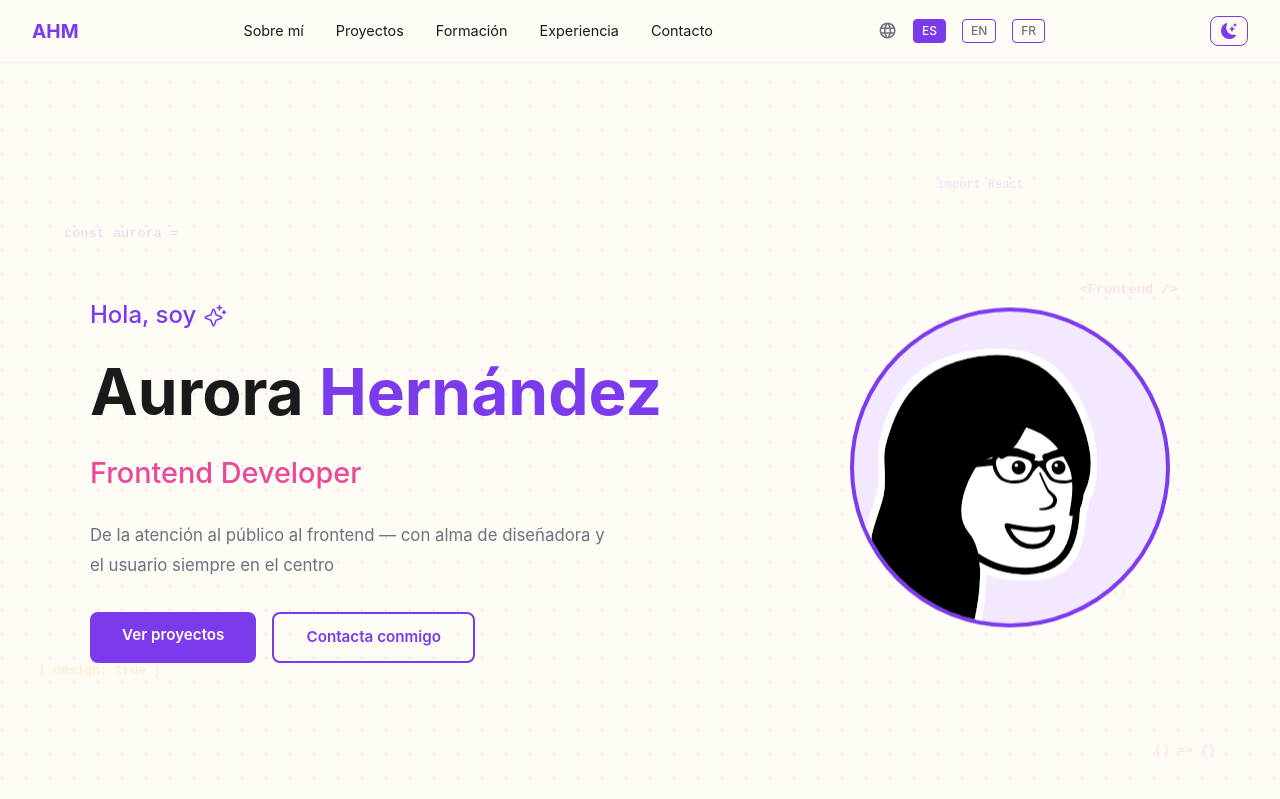
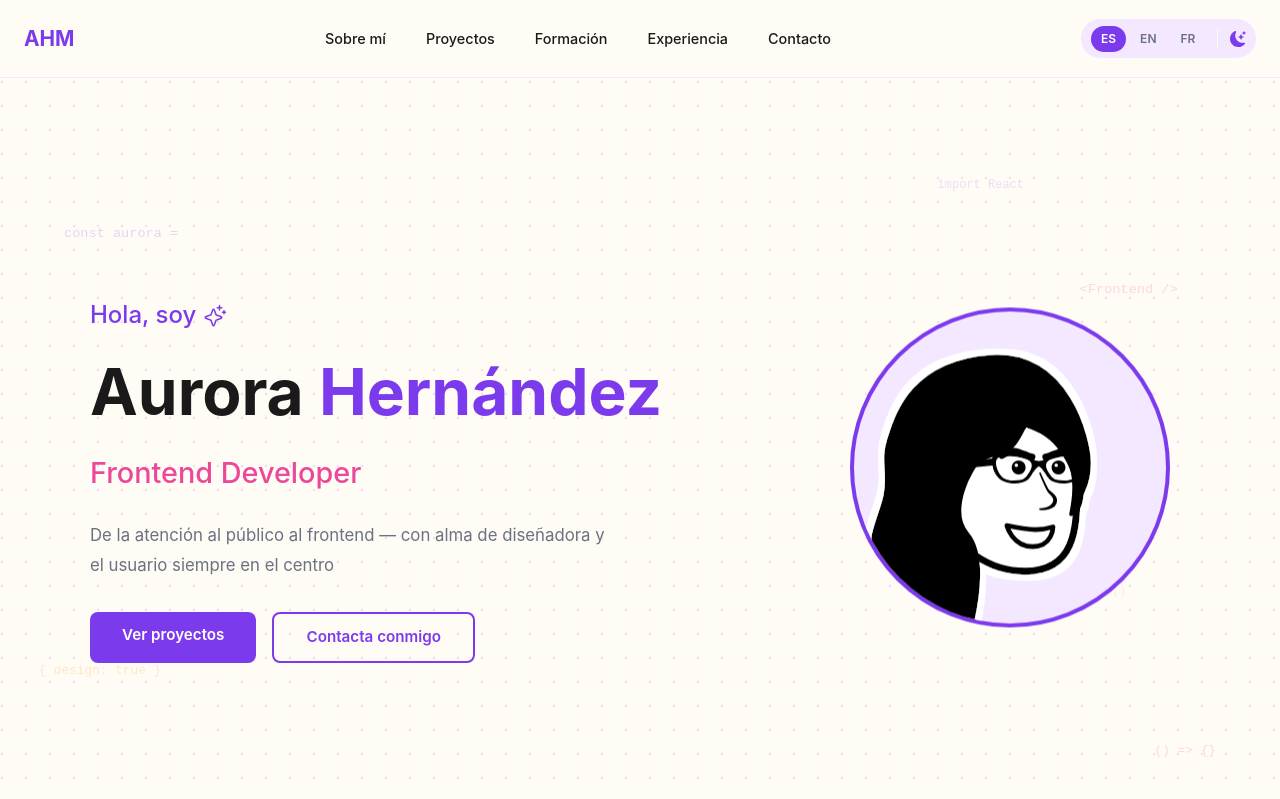
Before and after one commit to aurohm97-cell/portfolio_aurora, a React (Vite) app: page / in a window 1280 px wide. Shown: the top 799 px of the page. Built offline with nearby package versions, Linux system fonts and the light colour scheme.

Commit message:
feat: add education section with featured and complementary items

```diff
--- a/src/components/Navbar.tsx
+++ b/src/components/Navbar.tsx
@@ -1,7 +1,6 @@
 import { useState, useEffect, useRef } from 'react'
 import { useTranslation } from 'react-i18next'
 import { BsMoonStarsFill, BsSunFill } from 'react-icons/bs'
-import { MdLanguage } from 'react-icons/md'
 import { HiMenu, HiX } from 'react-icons/hi'
 
 interface NavbarProps {
@@ -21,8 +20,26 @@ function Navbar({ darkMode, toggleDarkMode }: NavbarProps) {
     i18n.changeLanguage(lang)
   }
 
+  useEffect(() => {
+    document.body.style.overflow = menuOpen ? 'hidden' : ''
+    return () => {
+      document.body.style.overflow = ''
+    }
+  }, [menuOpen])
+
+  useEffect(() => {
+    function handleClickOutside(e: MouseEvent) {
+      if (menuRef.current && !menuRef.current.contains(e.target as Node)) {
+        setMenuOpen(false)
+      }
+    }
+    document.addEventListener('mousedown', handleClickOutside)
+    return () => document.removeEventListener('mousedown', handleClickOutside)
+  }, [])
+
   return (
-    <nav style={{
+    <nav
+      style={{
         position: 'fixed',
         top: 0,
         left: 0,
@@ -30,18 +47,35 @@ function Navbar({ darkMode, toggleDarkMode }: NavbarProps) {
         zIndex: 100,
         backgroundColor: 'var(--bg)',
         borderBottom: '1px solid var(--bg-secondary)',
-      padding: '1rem 2rem',
+        transition: 'background-color 0.3s ease',
+      }}
+    >
+      <div
+        style={{
+          maxWidth: '1280px',
+          margin: '0 auto',
           display: 'flex',
           justifyContent: 'space-between',
           alignItems: 'center',
-      transition: 'background-color 0.3s ease',
-    }}>
-      <a href="#" style={{ fontWeight: 700, fontSize: '1.2rem', color: 'var(--primary)', textDecoration: 'none', cursor: 'pointer' }}>
+          padding: '1.2rem 1.5rem',
+        }}
+      >
+        <a
+          href="#"
+          style={{
+            fontWeight: 700,
+            fontSize: '1.3rem',
+            color: 'var(--primary)',
+            textDecoration: 'none',
+            cursor: 'pointer',
+          }}
+        >
           AHM
         </a>
 
-      <div style={{ display: 'flex', gap: '2rem', alignItems: 'center' }}>
-        {['about', 'projects', 'education', 'experience', 'contact'].map(section => (
+        {/* Links - solo visible en desktop */}
+        <div className="hidden md:flex" style={{ gap: '2.5rem', alignItems: 'center' }}>
+          {SECTIONS.map(section => (
             <a
               key={section}
               href={`#${section}`}
@@ -49,6 +83,7 @@ function Navbar({ darkMode, toggleDarkMode }: NavbarProps) {
                 color: 'var(--text)',
                 textDecoration: 'none',
                 fontSize: '0.9rem',
+                fontWeight: 500,
                 transition: 'color 0.2s ease',
               }}
               onMouseEnter={e => (e.currentTarget.style.color = 'var(--primary)')}
@@ -59,9 +94,115 @@ function Navbar({ darkMode, toggleDarkMode }: NavbarProps) {
           ))}
         </div>
 
-      <div style={{ display: 'flex', gap: '1rem', alignItems: 'center' }}>
-        <MdLanguage style={{ color: 'var(--text-muted)', fontSize: '1.2rem' }} />
-          {['es', 'en', 'fr'].map(lang => (
+        {/* Controles - solo visible en desktop */}
+        <div
+          className="hidden md:flex"
+          style={{
+            alignItems: 'center',
+            gap: '0.75rem',
+            backgroundColor: 'var(--bg-secondary)',
+            borderRadius: '999px',
+            padding: '0.4rem 0.6rem',
+          }}
+        >
+          <div style={{ display: 'flex', gap: '0.25rem' }}>
+            {LANGS.map(lang => (
+              <button
+                key={lang}
+                onClick={() => changeLanguage(lang)}
+                style={{
+                  background: i18n.language === lang ? 'var(--primary)' : 'transparent',
+                  color: i18n.language === lang ? '#fff' : 'var(--text-muted)',
+                  border: 'none',
+                  borderRadius: '999px',
+                  padding: '4px 10px',
+                  fontSize: '0.75rem',
+                  cursor: 'pointer',
+                  fontWeight: 600,
+                }}
+              >
+                {lang.toUpperCase()}
+              </button>
+            ))}
+          </div>
+
+          <div style={{ width: '1px', height: '20px', backgroundColor: 'var(--bg)' }} />
+
+          <button
+            onClick={toggleDarkMode}
+            aria-label="Cambiar tema"
+            style={{
+              background: 'transparent',
+              border: 'none',
+              cursor: 'pointer',
+              color: 'var(--primary)',
+              fontSize: '1rem',
+              display: 'flex',
+              alignItems: 'center',
+              justifyContent: 'center',
+            }}
+          >
+            {darkMode ? <BsSunFill /> : <BsMoonStarsFill />}
+          </button>
+        </div>
+
+        {/* Hamburguesa - solo visible en mobile */}
+        <button
+          onClick={() => setMenuOpen(v => !v)}
+          aria-label={menuOpen ? 'Cerrar menú' : 'Abrir menú'}
+          className="md:hidden"
+          style={{
+            background: 'none',
+            border: 'none',
+            color: 'var(--text)',
+            fontSize: '1.5rem',
+            cursor: 'pointer',
+          }}
+        >
+          {menuOpen ? <HiX /> : <HiMenu />}
+        </button>
+      </div>
+
+      {/* Panel mobile */}
+      <div
+        ref={menuRef}
+        className="md:hidden"
+        style={{
+          maxHeight: menuOpen ? '400px' : '0px',
+          overflow: 'hidden',
+          transition: 'max-height 0.3s ease-in-out',
+        }}
+      >
+        <div style={{ display: 'flex', flexDirection: 'column', gap: '0.25rem', padding: '0 1.5rem 1rem' }}>
+          {SECTIONS.map(section => (
+            <a
+              key={section}
+              href={`#${section}`}
+              onClick={() => setMenuOpen(false)}
+              style={{
+                color: 'var(--text)',
+                textDecoration: 'none',
+                fontSize: '1rem',
+                fontWeight: 500,
+                padding: '0.6rem 0',
+              }}
+            >
+              {t(`nav.${section}`)}
+            </a>
+          ))}
+        </div>
+
+        <div
+          style={{
+            display: 'flex',
+            justifyContent: 'space-between',
+            alignItems: 'center',
+            padding: '0.8rem 1.5rem',
+            borderTop: '1px solid var(--bg-secondary)',
+          }}
+        >
+          <div style={{ display: 'flex', gap: '0.25rem' }}>
+            {LANGS.map(lang => (
               <button
                 key={lang}
                 onClick={() => changeLanguage(lang)}
@@ -69,11 +210,11 @@ function Navbar({ darkMode, toggleDarkMode }: NavbarProps) {
                   background: i18n.language === lang ? 'var(--primary)' : 'transparent',
                   color: i18n.language === lang ? '#fff' : 'var(--text-muted)',
                   border: '1px solid var(--primary)',
-                borderRadius: '4px',
-                padding: '2px 8px',
+                  borderRadius: '999px',
+                  padding: '4px 10px',
                   fontSize: '0.75rem',
                   cursor: 'pointer',
-                fontWeight: 500,
+                  fontWeight: 600,
                 }}
               >
                 {lang.toUpperCase()}
@@ -83,6 +224,7 @@ function Navbar({ darkMode, toggleDarkMode }: NavbarProps) {
 
           <button
             onClick={toggleDarkMode}
+            aria-label="Cambiar tema"
             style={{
               background: 'transparent',
               border: '1px solid var(--primary)',
@@ -94,11 +236,12 @@ function Navbar({ darkMode, toggleDarkMode }: NavbarProps) {
               display: 'flex',
               alignItems: 'center',
               justifyContent: 'center',
-            transition: 'all 0.2s ease',
             }}
           >
             {darkMode ? <BsSunFill /> : <BsMoonStarsFill />}
           </button>
+        </div>
+      </div>
     </nav>
   )
 }
--- a/src/sections/Education.tsx
+++ b/src/sections/Education.tsx
@@ -1,3 +1,60 @@
+interface EducationItem {
+  title: string
+  institution: string
+  period: string
+}
+
+const FEATURED: EducationItem[] = [
+  {
+    title: 'FPGS DAW - Desarrollo de Aplicaciones Web',
+    institution: 'Ilerna Online',
+    period: '2024 - 07/2026',
+  },
+{
+    title: 'Certificado de Profesionalidad - Operaciones Auxiliares de Montaje y Mantenimiento de Sistemas Microinformáticos',
+    institution: 'Junta de Andalucía · I.E.S. Luis Carrillo de Sotomayor, Baena',
+    period: 'Marzo - Junio 2026'
+  },
+  {
+    title: 'FPGS Guía, Información y Asistencia Turística',
+    institution: 'I.E.S. Cánovas del Castillo, Málaga',
+    period: '2015 - 2017',
+  },
+  {
+    title: 'FPGS Agencia de Viajes y Gestión de Eventos',
+    institution: 'I.E.S. La Rosaleda, Málaga',
+    period: '2017 - 2019',
+  },
+  {
+    title: 'Marketing Digital',
+    institution: 'Generation Spain y Fundación Incyde',
+    period: '2019',
+  },
+  {
+    title: 'Bachillerato',
+    institution: 'EE.PP. Sagrada Familia, Baena',
+    period: '2013 - 2015',
+  },
+]
+
+const COMPLEMENTARY: EducationItem[] = [
+  {
+    title: 'Socorrista en instalaciones acuáticas y DEA',
+    institution: 'Global Autoprotect',
+    period: '2015',
+  },
+  {
+    title: 'Administrativo (50h)',
+    institution: 'Diputación de Granada',
+    period: '2024',
+  },
+  {
+    title: 'Autodidacta',
+    institution: 'Creando mi portfolio con ayuda de la IA',
+    period: 'Actualidad',
+  },
+]
+
 function Education() {
   return (
     <section id="education" style={{
@@ -5,6 +62,125 @@ function Education() {
       padding: '6rem 4rem',
       backgroundColor: 'var(--bg-secondary)',
     }}>
+      <div style={{ maxWidth: '1100px', margin: '0 auto' }}>
+
+        <h2 style={{
+          fontSize: 'clamp(1.8rem, 3vw, 2.5rem)',
+          fontWeight: 700,
+          color: 'var(--text)',
+          marginBottom: '0.5rem',
+        }}>
+          Formación
+        </h2>
+        <div style={{
+          width: '60px',
+          height: '4px',
+          backgroundColor: 'var(--primary)',
+          borderRadius: '2px',
+          marginBottom: '3rem',
+        }} />
+
+        {/* Destacados */}
+        <div style={{
+          display: 'grid',
+          gridTemplateColumns: 'repeat(auto-fit, minmax(260px, 1fr))',
+          gap: '1.5rem',
+          marginBottom: '3.5rem',
+        }}>
+          {FEATURED.map((item, i) => (
+            <div key={i} style={{
+              backgroundColor: 'var(--bg)',
+              borderRadius: '16px',
+              padding: '1.5rem',
+              border: '1px solid var(--bg-secondary)',
+              transition: 'transform 0.2s ease, box-shadow 0.2s ease',
+            }}
+              onMouseEnter={e => {
+                e.currentTarget.style.transform = 'translateY(-4px)'
+                e.currentTarget.style.boxShadow = '0 12px 40px rgba(0,0,0,0.1)'
+              }}
+              onMouseLeave={e => {
+                e.currentTarget.style.transform = 'translateY(0)'
+                e.currentTarget.style.boxShadow = 'none'
+              }}
+            >
+              <span style={{
+                fontSize: '0.8rem',
+                fontWeight: 600,
+                color: 'var(--primary)',
+              }}>
+                {item.period}
+              </span>
+              <h3 style={{
+                fontSize: '1.05rem',
+                fontWeight: 700,
+                color: 'var(--text)',
+                margin: '0.3rem 0 0.2rem',
+              }}>
+                {item.title}
+              </h3>
+              <p style={{
+                fontSize: '0.85rem',
+                color: 'var(--text-muted)',
+              }}>
+                {item.institution}
+              </p>
+            </div>
+          ))}
+        </div>
+
+        {/* Complementaria */}
+        <h3 style={{
+          fontSize: '1rem',
+          fontWeight: 600,
+          color: 'var(--text-muted)',
+          marginBottom: '1rem',
+          textTransform: 'uppercase',
+          letterSpacing: '0.05em',
+        }}>
+          Formación complementaria
+        </h3>
+
+        <div style={{ display: 'flex', flexDirection: 'column', gap: '0.75rem' }}>
+          {COMPLEMENTARY.map((item, i) => (
+            <div key={i} style={{
+              display: 'flex',
+              justifyContent: 'space-between',
+              alignItems: 'baseline',
+              flexWrap: 'wrap',
+              gap: '0.5rem',
+              padding: '0.75rem 0',
+              borderBottom: i === COMPLEMENTARY.length - 1 ? 'none' : '1px solid var(--bg)',
+            }}>
+              <div>
+                <span style={{
+                  fontSize: '0.9rem',
+                  fontWeight: 600,
+                  color: 'var(--text-muted)',
+                }}>
+                  {item.title}
+                </span>
+                <span style={{
+                  fontSize: '0.85rem',
+                  color: 'var(--text-muted)',
+                  opacity: 0.7,
+                }}>
+                  {' — '}{item.institution}
+                </span>
+              </div>
+              <span style={{
+                fontSize: '0.8rem',
+                color: 'var(--text-muted)',
+                opacity: 0.7,
+                whiteSpace: 'nowrap',
+              }}>
+                {item.period}
+              </span>
+            </div>
+          ))}
+        </div>
+
+      </div>
     </section>
   )
 }
```
Lines whose indentation alone changed are shown as unchanged.
